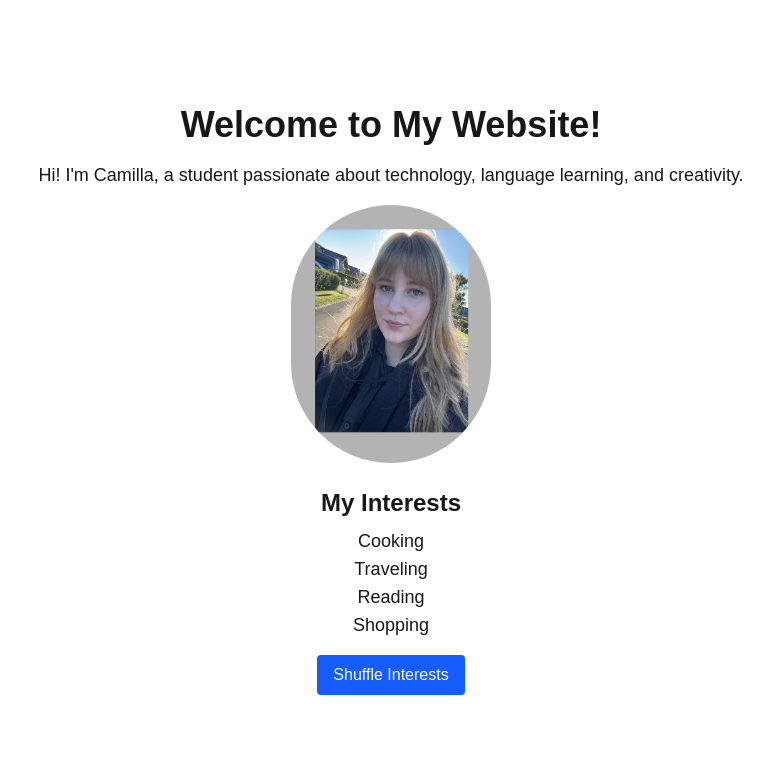
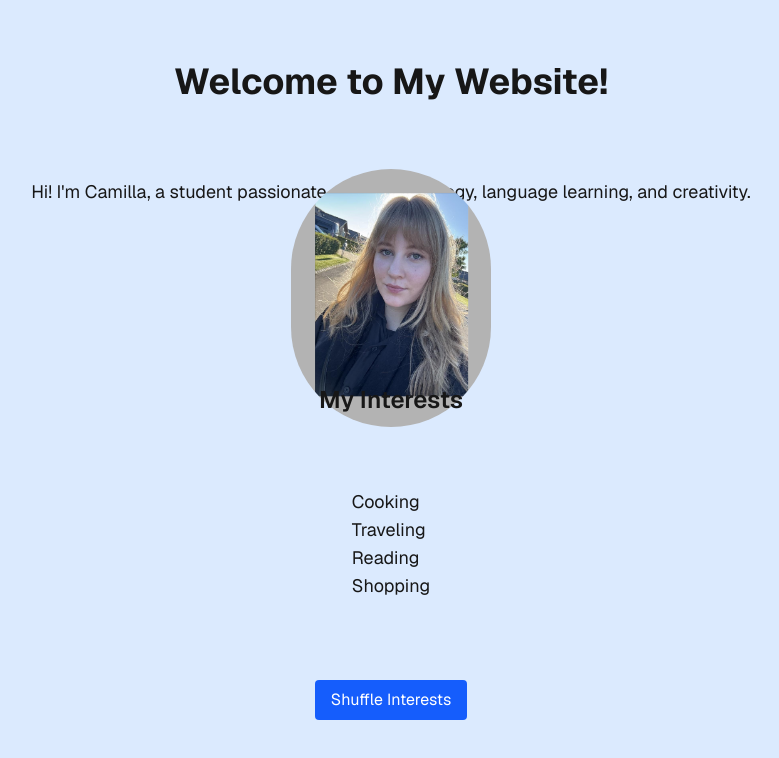
Before and after one commit to CamillaWL/css_480_landing_page, a Next.js app: page / in a window 1280 px wide. Shown: the top 758 px of the page, without its empty margins (249-1028 px from the left). Built offline with nearby package versions, Linux system fonts and the light colour scheme.

Commit message:
page.tsx

```diff
--- a/app/page.tsx
+++ b/app/page.tsx
@@ -17,7 +17,7 @@ export default function Home() {
   };
 
   return (
-    <div className="flex flex-col items-center justify-center min-h-screen p-8 text-center">
+  <div className="bg-blue-100 min-h-screen grid grid-rows-[20px_1fr_20px] items-center justify-items-center p-8 pb-20 gap-16 sm:p-20 font-[family-name:var(--font-geist-sans)]">
       <h1 className="text-4xl font-bold mb-4">Welcome to My Website!</h1>
       <p className="mb-4 text-lg">
         Hi! I'm Camilla, a student passionate about technology, language learning, and creativity.
```
